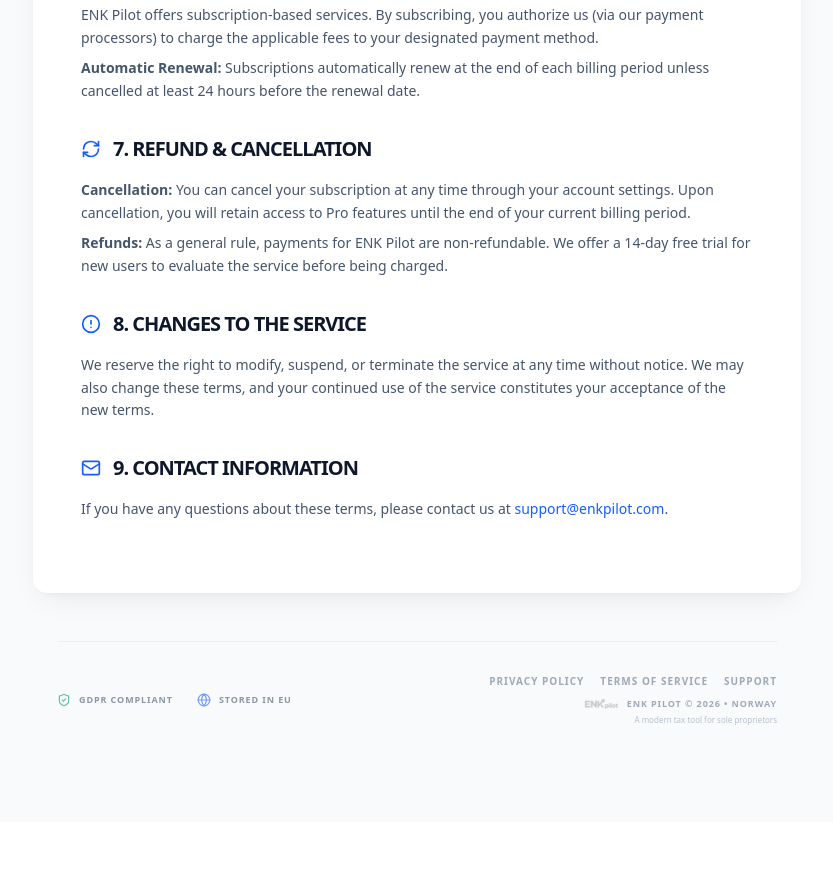
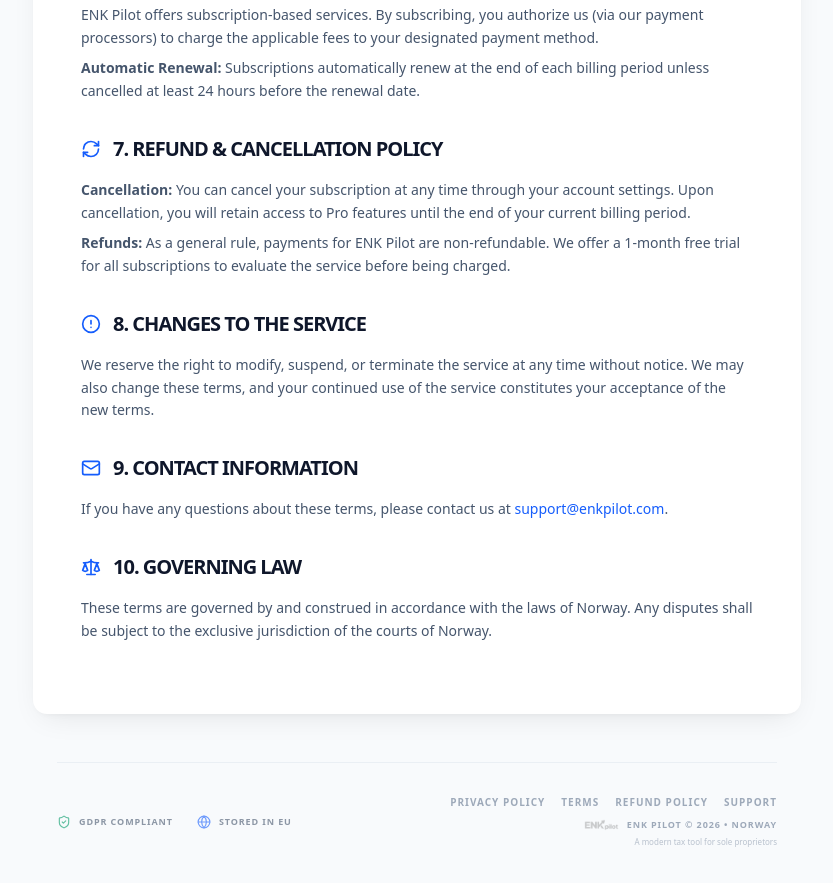
Before and after one commit to vipin-dubey/enk-pilot, a Next.js app: page /en/terms in a window 1280 px wide. Shown: the part 1380-2263 px from the top of the page, without its empty margins (223-1056 px from the left). Before the commit the page ends 2202 px from the top, so only its background shows below. Built offline with nearby package versions, Linux system fonts and the light colour scheme; no server answers.

Commit message:
Change terms, refund policy, address in footer

```diff
--- a/messages/en.json
+++ b/messages/en.json
@@ -397,7 +397,7 @@
     "founding": "Founding Supporter",
     "foundingSubtitle": "Limited to first 100 users",
     "foundingPerks": "Founding Badge, Priority Feature Requests, Beta Access",
-    "startTrial": "Start 14-day Free Trial",
+    "startTrial": "Start Free Trial",
     "billedAnnually": "Billed annually",
     "cancelAnytime": "Cancel anytime",
     "currentPlan": "Current Plan",
@@ -538,6 +538,7 @@
         "price": "39",
         "unit": "kr / mo",
         "cta": "Get Pro",
+        "trial": "1-month Free Trial",
         "f1": "All Free Features",
         "f2": "Unlimited Audit Ready Export",
         "f3": "AI Receipt Scan",
@@ -548,6 +549,7 @@
         "price": "299",
         "unit": "kr / first year",
         "cta": "Join Founding",
+        "trial": "1-month Free Trial",
         "renews": "Renews at 349 kr / year",
         "f1": "All Pro Features",
         "f2": "Limited to first 100 users",
--- a/messages/nb.json
+++ b/messages/nb.json
@@ -537,6 +537,7 @@
         "price": "39",
         "unit": "kr / mnd",
         "cta": "Få Pro",
+        "trial": "1 måneds gratis prøveperiode",
         "f1": "Alle gratisfunksjoner",
         "f2": "Ubegrenset Audit-klar eksport",
         "f3": "AI Kvitteringsskanning",
@@ -547,6 +548,7 @@
         "price": "299",
         "unit": "kr / første år",
         "cta": "Bli Grunnlegger",
+        "trial": "1 måneds gratis prøveperiode",
         "renews": "Fornyes til 349 kr / år",
         "f1": "Alle Pro-funksjoner",
         "f2": "Begrenset til første 100 brukere",
--- a/src/app/[locale]/terms/page.tsx
+++ b/src/app/[locale]/terms/page.tsx
@@ -167,11 +167,11 @@
                 </div>
               </section>
 
-              <section className="space-y-4">
+              <section className="space-y-4" id="refund-policy">
                 <div className="flex items-center gap-3">
                   <RefreshCw className="h-5 w-5 text-blue-600" />
                   <h2 className="text-xl font-black uppercase tracking-tighter text-slate-900 font-outfit m-0">
-                    7. {locale === 'en' ? 'Refund & Cancellation' : 'Refusjon og kansellering'}
+                    7. {locale === 'en' ? 'Refund & Cancellation Policy' : 'Refusjon og kansellering'}
                   </h2>
                 </div>
                 <div className="text-sm font-medium leading-relaxed space-y-2">
@@ -184,8 +184,8 @@
                   <p>
                     <strong>{locale === 'en' ? 'Refunds' : 'Refusjoner'}:</strong>{' '}
                     {locale === 'en'
-                      ? 'As a general rule, payments for ENK Pilot are non-refundable. We offer a 14-day free trial for new users to evaluate the service before being charged.'
-                      : 'Som hovedregel er betalinger for ENK Pilot ikke-refunderbare. Vi tilbyr en 14-dagers gratis prøveperiode for nye brukere slik at tjenesten kan evalueres før betaling skjer.'}
+                      ? 'As a general rule, payments for ENK Pilot are non-refundable. We offer a 1-month free trial for all subscriptions to evaluate the service before being charged.'
+                      : 'Som hovedregel er betalinger for ENK Pilot ikke-refunderbare. Vi tilbyr en 1 måneds gratis prøveperiode for alle abonnementer slik at tjenesten kan evalueres før betaling skjer.'}
                   </p>
                 </div>
               </section>
@@ -231,6 +231,20 @@
                   )}
                 </p>
               </section>
+
+              <section className="space-y-4">
+                <div className="flex items-center gap-3">
+                  <Scale className="h-5 w-5 text-blue-600" />
+                  <h2 className="text-xl font-black uppercase tracking-tighter text-slate-900 font-outfit m-0">
+                    10. {locale === 'en' ? 'Governing Law' : 'Lovvalg og verneting'}
+                  </h2>
+                </div>
+                <p className="text-sm font-medium leading-relaxed">
+                  {locale === 'en'
+                    ? 'These terms are governed by and construed in accordance with the laws of Norway. Any disputes shall be subject to the exclusive jurisdiction of the courts of Norway.'
+                    : 'Disse vilkårene er underlagt og tolkes i samsvar med norsk lov. Eventuelle tvister skal være underlagt norske domstolers eksklusive jurisdiksjon.'}
+                </p>
+              </section>
             </div>
           </CardContent>
         </Card>
--- a/src/components/landing-page.tsx
+++ b/src/components/landing-page.tsx
@@ -28,6 +28,10 @@
     const host = serverHost || ''
     if (host.includes('localhost') || host.includes('127.0.0.1')) {
       return `http://${host}`
+    }
+    // Fallback for static generation in dev
+    if (process.env.NODE_ENV === 'development') {
+      return 'http://localhost:3000'
     }
     return `https://app.enkpilot.com`
   }
@@ -299,6 +303,7 @@
                 <span className="text-3xl font-black text-slate-900 tracking-tight">{t('pricing.pro.price')}</span>
                 <span className="text-slate-500 font-bold uppercase text-[10px] tracking-widest">{t('pricing.pro.unit')}</span>
               </div>
+              <p className="text-[9px] text-blue-600 font-bold uppercase tracking-widest mb-6">{t('pricing.pro.trial')}</p>
               <ul className="space-y-3 mb-8 flex-1">
                 <PricingItem text={t('pricing.pro.f1')} highlighted /> <PricingItem text={t('pricing.pro.f2')} /> <PricingItem text={t('pricing.pro.f3')} /> <PricingItem text={t('pricing.pro.f4')} />
               </ul>
@@ -310,7 +315,10 @@
               <h3 className="text-lg font-black font-outfit text-amber-900 mb-1 uppercase tracking-tighter">{t('pricing.founding.title')}</h3>
               <div className="mb-6">
                 <div className="flex items-baseline gap-1"><span className="text-3xl font-black text-amber-900 tracking-tight">{t('pricing.founding.price')}</span><span className="text-amber-700 font-bold uppercase text-[10px] tracking-widest">{t('pricing.founding.unit')}</span></div>
-                <p className="text-[9px] text-amber-700/60 font-bold uppercase tracking-widest mt-1">{t('pricing.founding.renews')}</p>
+                <div className="flex flex-col gap-1 mt-1">
+                  <p className="text-[9px] text-amber-700 font-bold uppercase tracking-widest">{t('pricing.founding.trial')}</p>
+                  <p className="text-[9px] text-amber-700/60 font-medium uppercase tracking-widest">{t('pricing.founding.renews')}</p>
+                </div>
               </div>
               <ul className="space-y-3 mb-8 flex-1">
                 <PricingItem text={t('pricing.founding.f1')} /> <PricingItem text={t('pricing.founding.f2')} highlighted /> <PricingItem text={t('pricing.founding.f3')} /> <PricingItem text={t('pricing.founding.f4')} /> <PricingItem text={t('pricing.founding.f5')} />
--- a/src/components/layout/footer.tsx
+++ b/src/components/layout/footer.tsx
@@ -29,7 +29,10 @@
                 {locale === 'en' ? 'Privacy Policy' : 'Personvern'}
               </Link>
               <Link href="/terms" className="text-[10px] font-bold text-slate-500 hover:text-blue-600 transition-colors uppercase tracking-widest">
-                {locale === 'en' ? 'Terms of Service' : 'Vilkår'}
+                {locale === 'en' ? 'Terms' : 'Vilkår'}
+              </Link>
+              <Link href="/terms#refund-policy" className="text-[10px] font-bold text-slate-500 hover:text-blue-600 transition-colors uppercase tracking-widest">
+                {locale === 'en' ? 'Refund Policy' : 'Refusjon'}
               </Link>
               <a href="mailto:support@enkpilot.com" className="text-[10px] font-bold text-slate-500 hover:text-blue-600 transition-colors uppercase tracking-widest">
                 {locale === 'en' ? 'Support' : 'Kontakt'}
--- a/src/utils/supabase/middleware.ts
+++ b/src/utils/supabase/middleware.ts
@@ -53,6 +53,11 @@
 
   const isAppSubdomain = host.startsWith('app.')
   const isMarketingHost = !isAppSubdomain
+  const isPublicPath =
+    pathname === '/' || pathname === '/en' || pathname === '/nb' ||
+    pathname.includes('/terms') ||
+    pathname.includes('/privacy')
+
   const isAuthPath = pathname.startsWith('/login') ||
     pathname.startsWith('/signup') ||
     pathname.startsWith('/forgot-password') ||
@@ -88,8 +93,8 @@
       return syncRedirect(target)
     }
 
-    // Just protect auth routes - Allow /, /en, and /nb as landing pages
-    if (!user && !isAuthPath && !isLandingPage) {
+    // Just protect auth routes - Allow public pages
+    if (!user && !isAuthPath && !isPublicPath) {
       const target = request.nextUrl.clone()
       // Construct locale-aware login path
       const loginPath = currentLocale === defaultLocale ? '/login' : `/${currentLocale}/login`
```
